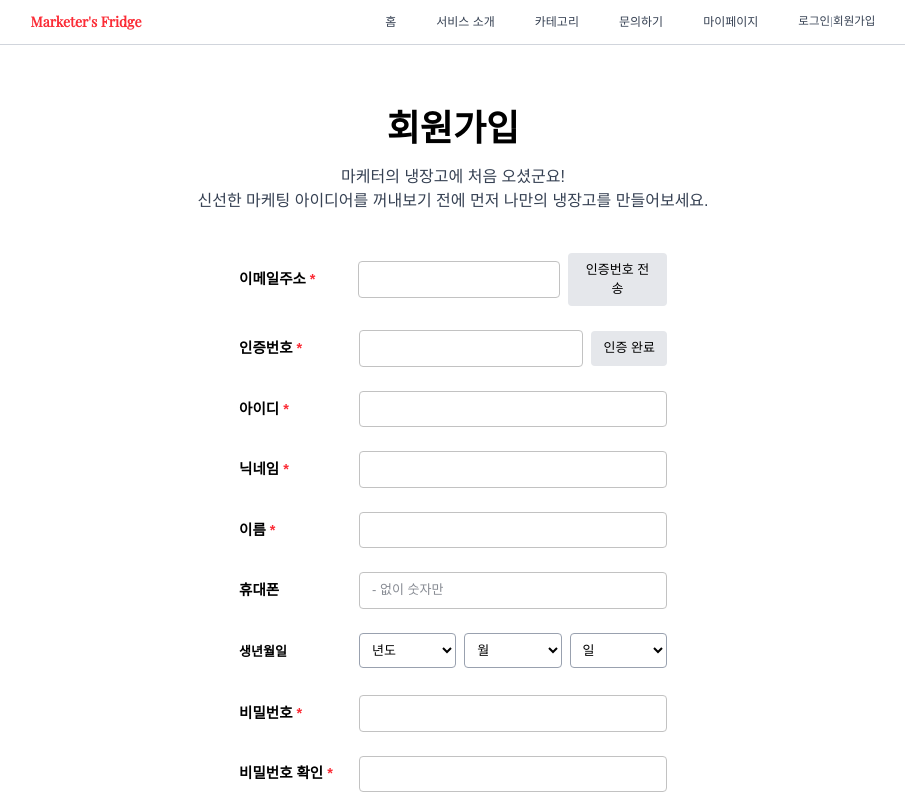
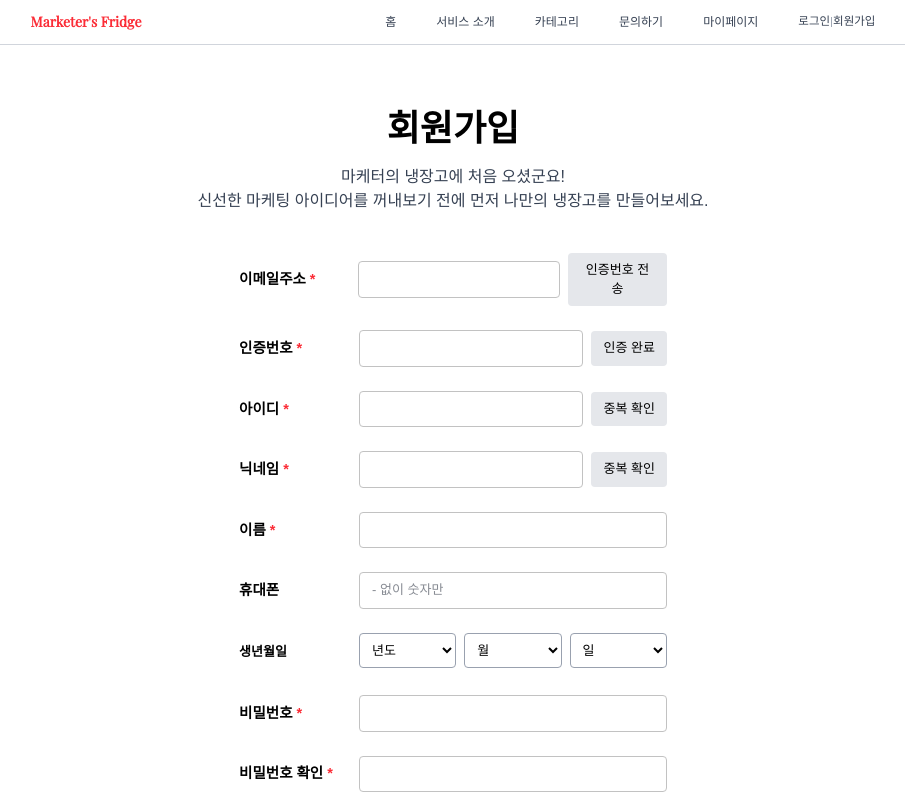
Before and after one commit to Marketer-s-Fridge/Client, a Next.js app: page /signUp/email in a window 1280 px wide. Shown: the top 800 px of the page, without its empty margins (187-1092 px from the left). Built offline with nearby package versions, Linux system fonts and the light colour scheme.

Commit message:
fix: 이메일 회원가입 화면 아이디, 닉네임 중복확인 버튼 구현

```diff
--- a/src/app/admin/scheduledUpload/page.tsx
+++ b/src/app/admin/scheduledUpload/page.tsx
@@ -113,7 +113,6 @@ const ScheduledUploadPage = () => {
     <main className="bg-white min-h-screen">
       <AdminHeader />
       <AdminCategoryBar />
-
 
       <section className="px-[10%] sm:px-[15%] py-[2%]">
         {/* 필터 & 검색 */}
--- a/src/app/signUp/email/page.tsx
+++ b/src/app/signUp/email/page.tsx
@@ -123,6 +123,8 @@ export default function EmailJoinPage() {
               type="text"
               value={id}
               onChange={(e) => setId(e.target.value)}
+              rightButtonText="중복 확인"
+              onRightButtonClick={() => alert("중복 확인 메세지 전송!")}
               error={errors.id ? "이미 사용중인 아이디입니다." : ""}
             />
 
@@ -132,6 +134,8 @@ export default function EmailJoinPage() {
               type="text"
               value={nickname}
               onChange={(e) => setNickname(e.target.value)}
+              rightButtonText="중복 확인"
+              onRightButtonClick={() => alert("중복 확인 메세지 전송!")}
               error={errors.nickname ? "중복된 닉네임입니다." : ""}
             />
 
```
